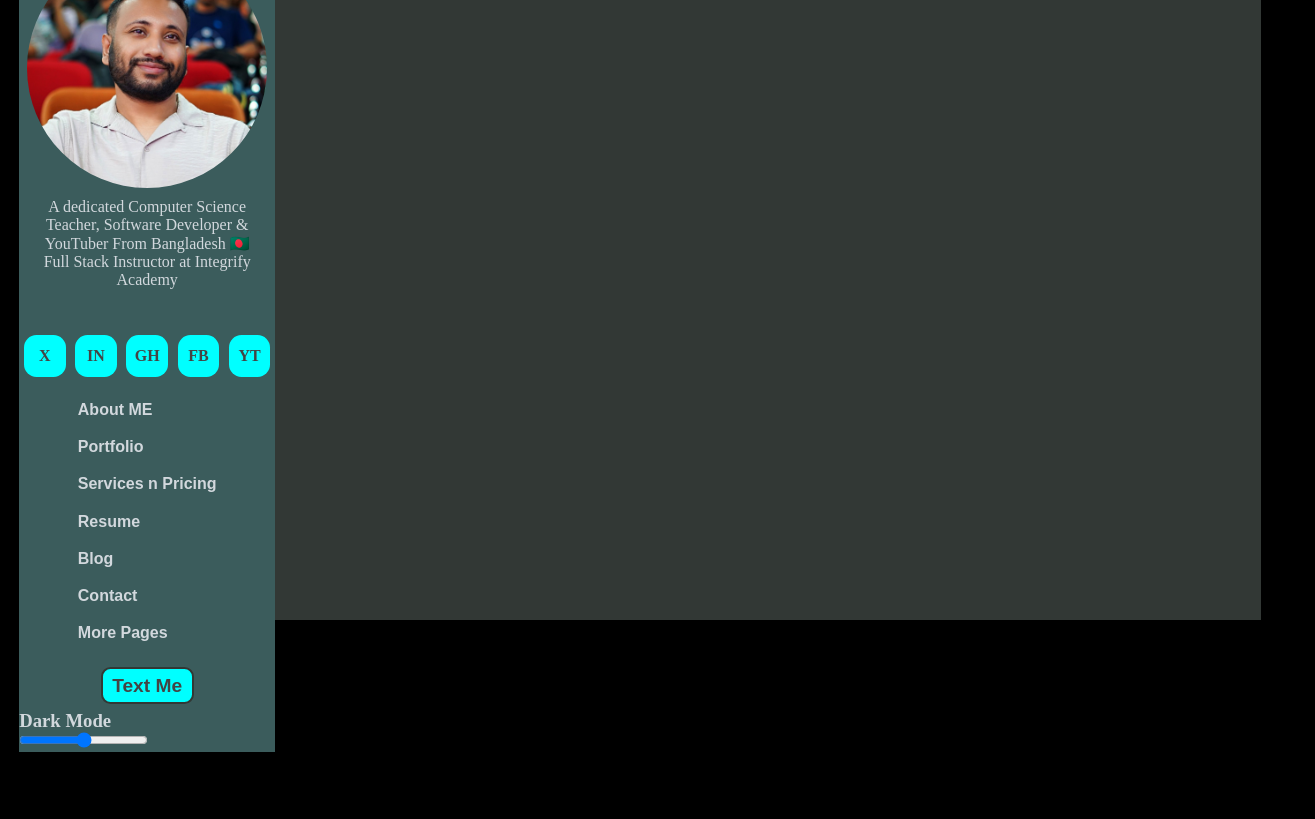
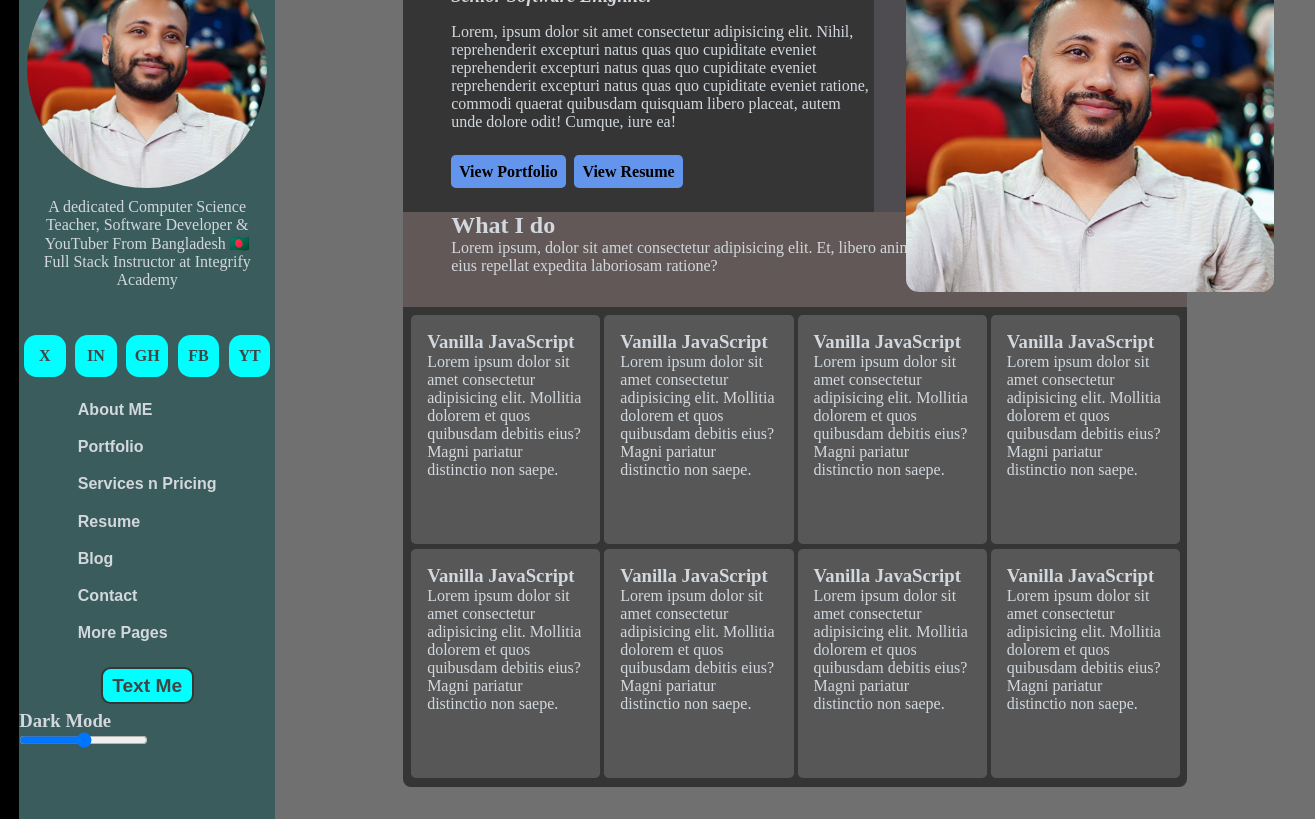
Before and after one commit to alamgir-hosenn/project-06, a plain HTML site: page index.html in a window 1280 px wide. Shown: the part 160-979 px from the top of the page, 1315 px wide, since content can reach past the window. Before the commit the page ends 912 px from the top, so only its background shows below. Drawn offline with Linux system fonts and the light colour scheme.

Commit message:
day2 protfolio

```diff
--- a/index.html
+++ b/index.html
@@ -44,7 +44,104 @@
           <input type="range" name="darkmode" id="darkmode" />
         </div>
       </div>
-      <div class="description-area"></div>
+      <div class="description-container">
+        <div class="description-area">
+          <div class="about-me-section">
+            <div class="about-me">
+              <h1>Anisul Islam</h1>
+              <h3>Senior Software Enignner</h3>
+              <p>
+                Lorem, ipsum dolor sit amet consectetur adipisicing elit. Nihil,
+                reprehenderit excepturi natus quas quo cupiditate eveniet
+                reprehenderit excepturi natus quas quo cupiditate eveniet
+                reprehenderit excepturi natus quas quo cupiditate eveniet
+                ratione, commodi quaerat quibusdam quisquam libero placeat,
+                autem unde dolore odit! Cumque, iure ea!
+              </p>
+              <a href="">View Portfolio</a>
+              <a href="">View Resume</a>
+            </div>
+            <div class="profile-pic2">
+                <img src="imgs/Sir.jpg" alt="Anisul Islam" />
+              </div>
+            </div>
+            <div class="what-i-do">
+              <h2>What I do</h2>
+              <p>
+                Lorem ipsum, dolor sit amet consectetur adipisicing elit. Et,
+                libero animi dolorum veniam architecto recusandae eius repellat
+                expedita laboriosam ratione?
+              </p>
+          </div>
+          <div class="my-skills">
+            <div class="js programming-language">
+              <h3>Vanilla JavaScript</h3>
+              <p>
+                Lorem ipsum dolor sit amet consectetur adipisicing elit.
+                Mollitia dolorem et quos quibusdam debitis eius? Magni pariatur
+                distinctio non saepe.
+              </p>
+            </div>
+            <div class="js programming-language">
+              <h3>Vanilla JavaScript</h3>
+              <p>
+                Lorem ipsum dolor sit amet consectetur adipisicing elit.
+                Mollitia dolorem et quos quibusdam debitis eius? Magni pariatur
+                distinctio non saepe.
+              </p>
+            </div>
+            <div class="js programming-language">
+              <h3>Vanilla JavaScript</h3>
+              <p>
+                Lorem ipsum dolor sit amet consectetur adipisicing elit.
+                Mollitia dolorem et quos quibusdam debitis eius? Magni pariatur
+                distinctio non saepe.
+              </p>
+            </div>
+            <div class="js programming-language">
+              <h3>Vanilla JavaScript</h3>
+              <p>
+                Lorem ipsum dolor sit amet consectetur adipisicing elit.
+                Mollitia dolorem et quos quibusdam debitis eius? Magni pariatur
+                distinctio non saepe.
+              </p>
+            </div>
+            <div class="js programming-language">
+              <h3>Vanilla JavaScript</h3>
+              <p>
+                Lorem ipsum dolor sit amet consectetur adipisicing elit.
+                Mollitia dolorem et quos quibusdam debitis eius? Magni pariatur
+                distinctio non saepe.
+              </p>
+            </div>
+            <div class="js programming-language">
+              <h3>Vanilla JavaScript</h3>
+              <p>
+                Lorem ipsum dolor sit amet consectetur adipisicing elit.
+                Mollitia dolorem et quos quibusdam debitis eius? Magni pariatur
+                distinctio non saepe.
+              </p>
+            </div>
+            <div class="js programming-language">
+              <h3>Vanilla JavaScript</h3>
+              <p>
+                Lorem ipsum dolor sit amet consectetur adipisicing elit.
+                Mollitia dolorem et quos quibusdam debitis eius? Magni pariatur
+                distinctio non saepe.
+              </p>
+            </div>
+            <div class="js programming-language">
+              <h3>Vanilla JavaScript</h3>
+              <p>
+                Lorem ipsum dolor sit amet consectetur adipisicing elit.
+                Mollitia dolorem et quos quibusdam debitis eius? Magni pariatur
+                distinctio non saepe.
+              </p>
+            </div>
+            </div>
+          </div>
+        </div>
+      </div>
     </main>
   </body>
 </html>
--- a/style.css
+++ b/style.css
@@ -99,7 +99,7 @@ Social meida  starts here
   cursor: pointer;
 }
 .social-media .social:hover {
-  background-color: rgb(0, 196, 196);
+  background-color: rgb(0, 228, 228);
 }
 /*
 .
@@ -203,3 +203,116 @@ Hire Me ends here
 .
 .
 */
+/*
+.
+.
+.
+.
+.
+description-container starts here
+.
+.
+.
+.
+*/
+.description-container {
+  background-color: rgb(112, 112, 112);
+  padding: 2em 8em;
+}
+.description-area {
+  background-color: rgb(99, 88, 88);
+  height: 100%;
+  border-radius: 1em;
+}
+.about-me-section {
+  /* background-color: rgb(58, 121, 100); */
+  display: flex;
+  height: 20em;
+}
+.about-me {
+  background-color: rgb(53, 53, 53);
+  width: 60%;
+  padding-left: 3em;
+  padding-top: 3em;
+  border-radius: 0.5em 0 0 0;
+}
+.about-me h1 {
+  margin-bottom: 0.3em 0;
+  font-size: 2.5em;
+  /* font-family: "Courier New", Courier, monospace; */
+  font-family: "Franklin Gothic Medium", "Arial Narrow", Arial, sans-serif;
+}
+.about-me h3 {
+  font-style: italic;
+}
+
+.about-me p {
+  padding: 1em 0;
+  margin-bottom: 1em;
+}
+.about-me a {
+  background-color: cornflowerblue;
+  padding: 0.5em;
+  margin-right: 0.3em;
+  border-radius: 0.3em;
+  margin-top: 3em;
+  font-weight: 900;
+  color: black;
+  text-decoration: none;
+}
+.about-me a:hover {
+  background-color: rgb(81, 135, 236);
+}
+
+.profile-pic2 {
+  background-color: rgb(78, 76, 80);
+  width: 40%;
+  height: 100%;
+  padding: 2em;
+  border-radius: 0 0.5em 0 0;
+}
+.profile-pic2 img {
+  width: 23em;
+  border-radius: 0.8em;
+  filter: grayscale(0);
+}
+
+.what-i-do {
+  /* background-color: red; */
+  width: 49em;
+  padding-left: 3em;
+  padding-bottom: 2em;
+}
+/* h2 */
+/* p */
+
+.my-skills {
+  background-color: rgb(53, 53, 53);
+  display: grid;
+  grid-template-columns: 1fr 1fr 1fr 1fr;
+  height: 30em;
+  width: 100%;
+  padding: 0.5em 0.2em 0.3em 0.5em;
+  border-radius: 0 0 0.5em 0.5em;
+}
+.programming-language {
+  background-color: rgb(87, 87, 87);
+  width: 98%;
+  height: 98%;
+  padding: 1em;
+  border-radius: 0.3em;
+}
+/* h3 */
+/* p */
+/*
+.
+.
+.
+.
+.
+Hire Me ends here
+.
+.
+.
+.
+*/
```
